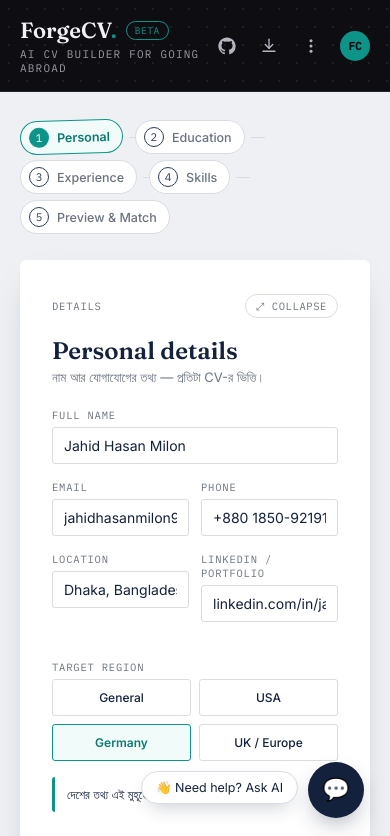
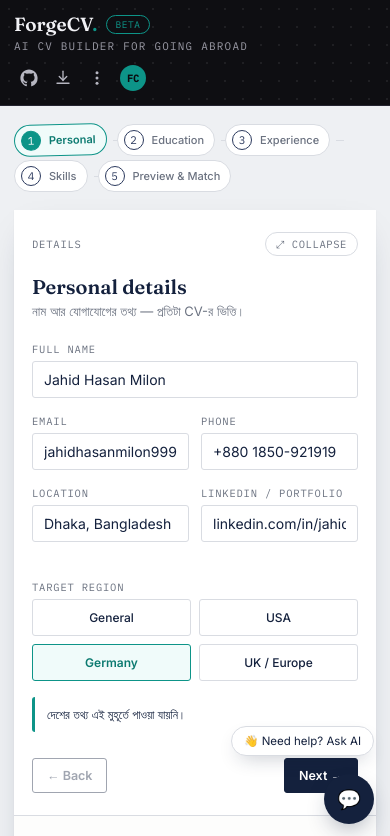
Before and after one commit to jahidhasanmilon/ForgeCV-AI_powered_CV_builder, a Next.js app: page / in a window 390 px wide. Shown: the top 836 px of the page. Built offline with nearby package versions, Linux system fonts and the light colour scheme; no server answers.

Commit message:
Make site responsive for mobile and tablet

```diff
--- a/src/app/globals.css
+++ b/src/app/globals.css
@@ -304,9 +304,42 @@ h2.step-title { font-family: "Fraunces", serif; font-size: 24px; font-weight: 60
 .chat-suggestion:hover { border-color: var(--teal); color: var(--teal-dark); }
 
 @media (max-width: 1080px) {
-  .spread { grid-template-columns: 1fr; }
+  .spread { grid-template-columns: 1fr !important; min-height: 0; }
   .panel-form, .panel-preview { border-right: none; border-bottom: 1px solid var(--border); }
   .row2, .country-grid { grid-template-columns: 1fr 1fr; }
+  .panel-form-collapsed { flex-direction: row; border-right: none; border-bottom: 1px solid var(--border); padding: 12px 16px; }
+  .panel-form-collapsed-label { writing-mode: horizontal-tb; }
+}
+
+@media (max-width: 720px) {
+  .app { padding: 18px 14px 48px; }
+  .topbar { padding: 12px 14px; flex-wrap: wrap; gap: 10px; }
+  .brand { font-size: 19px; }
+  .header-icons { gap: 4px; }
+  .header-icon-btn { width: 30px; height: 30px; }
+  .header-avatar { width: 26px; height: 26px; font-size: 10px; }
+
+  .steps { gap: 4px; margin-bottom: 18px; }
+  .stamp { padding: 5px 10px 5px 6px; }
+  .stamp .label { font-size: 11px; }
+  .step-line { flex-basis: 8px; }
+
+  .panel-form, .panel-preview { padding: 22px 18px; }
+  .spread { border-radius: 0; }
+  h2.step-title { font-size: 20px; }
+  .doc .doc-name { font-size: 22px; }
+  .country-grid { grid-template-columns: 1fr 1fr; }
+
+  .assistant-teaser {
+    right: 16px; bottom: 88px; font-size: 11.5px; padding: 7px 12px;
+  }
+  .assistant-fab { right: 16px; bottom: 20px; width: 50px; height: 50px; font-size: 19px; }
+  .assistant-popup { right: 10px; left: 10px; width: auto; bottom: 80px; height: 60vh; }
+
+  .preview-modal { padding: 28px 20px; max-width: 94vw; }
+  .preview-modal-backdrop { padding: 24px 12px; }
+
+  .nav-buttons .btn { padding: 9px 14px; font-size: 12.5px; }
 }
 
 @media print {
--- a/src/app/layout.tsx
+++ b/src/app/layout.tsx
@@ -1,9 +1,14 @@
-import type { Metadata } from "next";
+import type { Metadata, Viewport } from "next";
 import "./globals.css";
 
 export const metadata: Metadata = {
   title: "CV with AI",
   description: "ForgeCV — AI powered CV builder for going abroad",
+};
+
+export const viewport: Viewport = {
+  width: "device-width",
+  initialScale: 1,
 };
 
 export default function RootLayout({ children }: { children: React.ReactNode }) {
```
